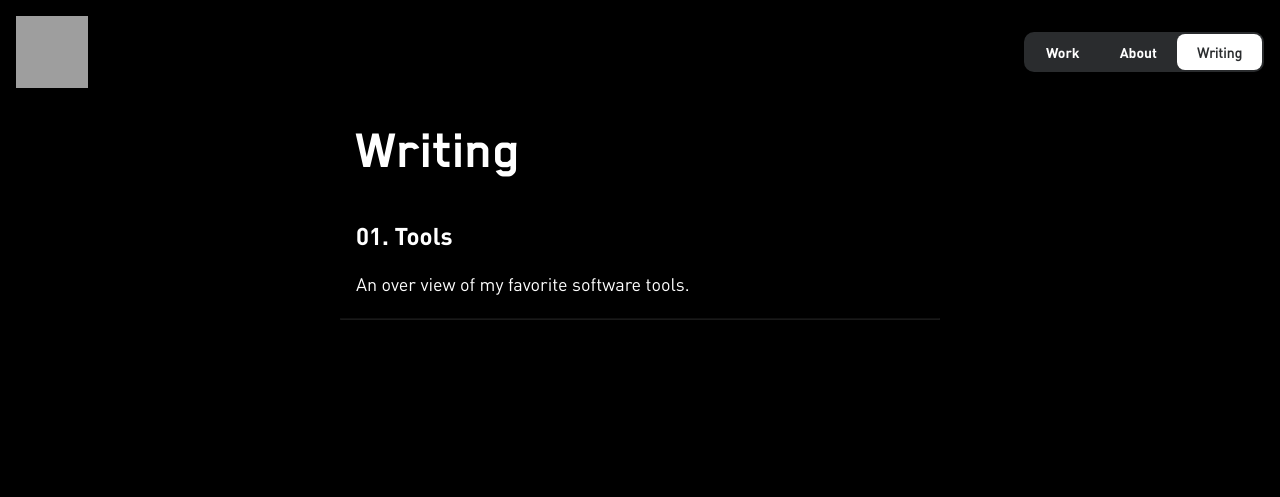
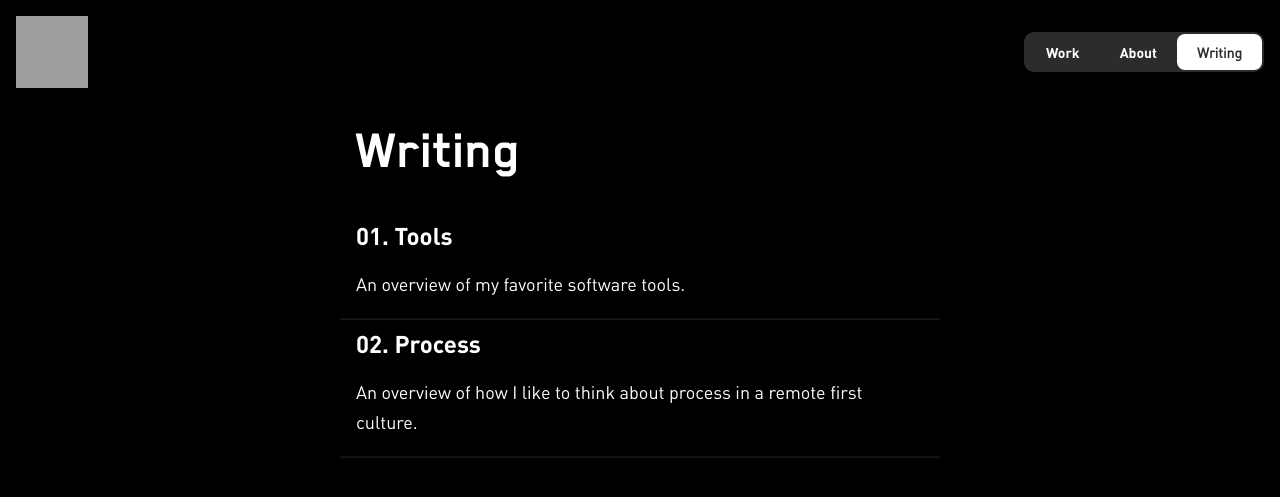
Before and after one commit to jotd/jotd-portfolio, a Jekyll site: the page writing/index.html, which Jekyll copies as it is, in a window 1280 px wide. Shown: the top 497 px of the page. Built offline with Jekyll 4.4.1, drawn with Linux system fonts in a browser that asks for light colours; grey boxes are pictures that could not be loaded.

Commit message:
Update index.html

```diff
--- a/writing/index.html
+++ b/writing/index.html
@@ -42,13 +42,20 @@
     <div class="content-about">
       <span id="margin-below-section" class="text-subheader-3 highlight">01. Tools</span>
       <p class="text-body">
-        An over view of my favorite software tools.
+        An overview of my favorite software tools.
+      </p>
+      <hr>
+    </div>
+
+    <div class="content-about">
+      <span id="margin-below-section" class="text-subheader-3 highlight">02. Process</span>
+      <p class="text-body">
+        An overview of how I like to think about process in a remote first culture.
       </p>
       <hr>
     </div>
 
 
 
-
   </body>
 </html>
```
